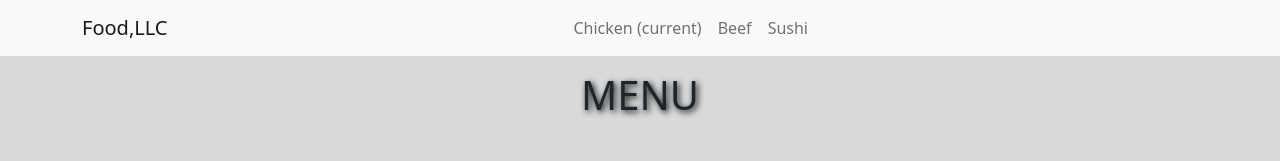
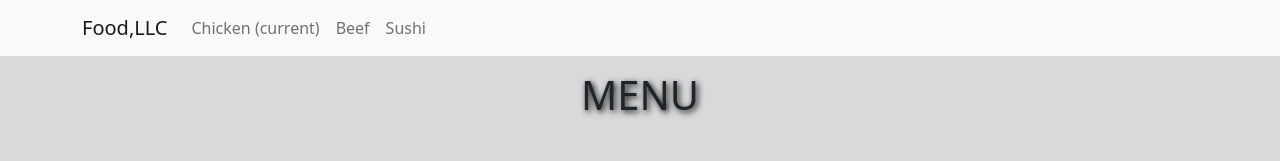
Before and after one commit to Whitimus/Mod-3, a plain HTML site: page index.html in a window 1280 px wide. Shown: the top 161 px of the page. Drawn offline with Linux system fonts and the light colour scheme.

Commit message:
Update index.html

```diff
--- a/index.html
+++ b/index.html
@@ -14,14 +14,14 @@
   <header>
 
     <nav class="navbar navbar-expand-md navbar-expand-lg navbar-light bg-light">
-      <div class="container justify-content-center">
+      <div class="container ">
         <a class="navbar-brand" href="#">Food,LLC</a>
         <button class="navbar-toggler" type="button" ml-auto. data-bs-toggle="collapse" data-bs-target="#navbarTogglerDemo01" aria-controls="navbarTogglerDemo01" aria-expanded="false" aria-label="Toggle navigation">
         <span class="navbar-toggler-icon"></span>
       </button>
-      <div class="collapse navbar-collapse justify-content-center" id="navbarTogglerDemo01">
+      <div class="collapse navbar-collapse" id="navbarTogglerDemo01">
 
-        <ul class="navbar-nav mt-2 mt-lg-0">
+        <ul class="navbar-nav justify-content-center mt-2 mt-lg-0">
           <li class="nav-item active">
             <a class="nav-link" href="#">Chicken <span class="sr-only">(current)</span></a>
           </li>
```
